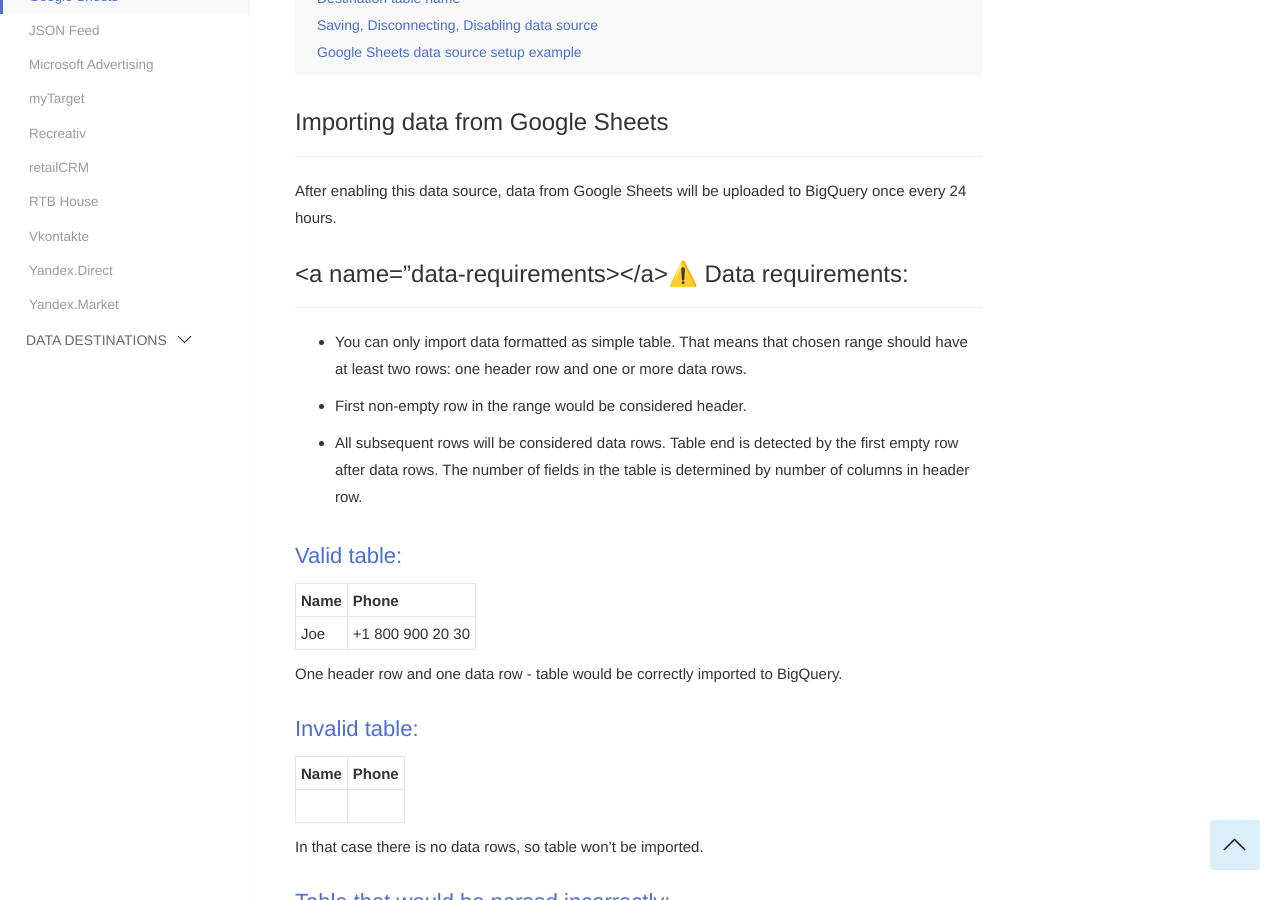
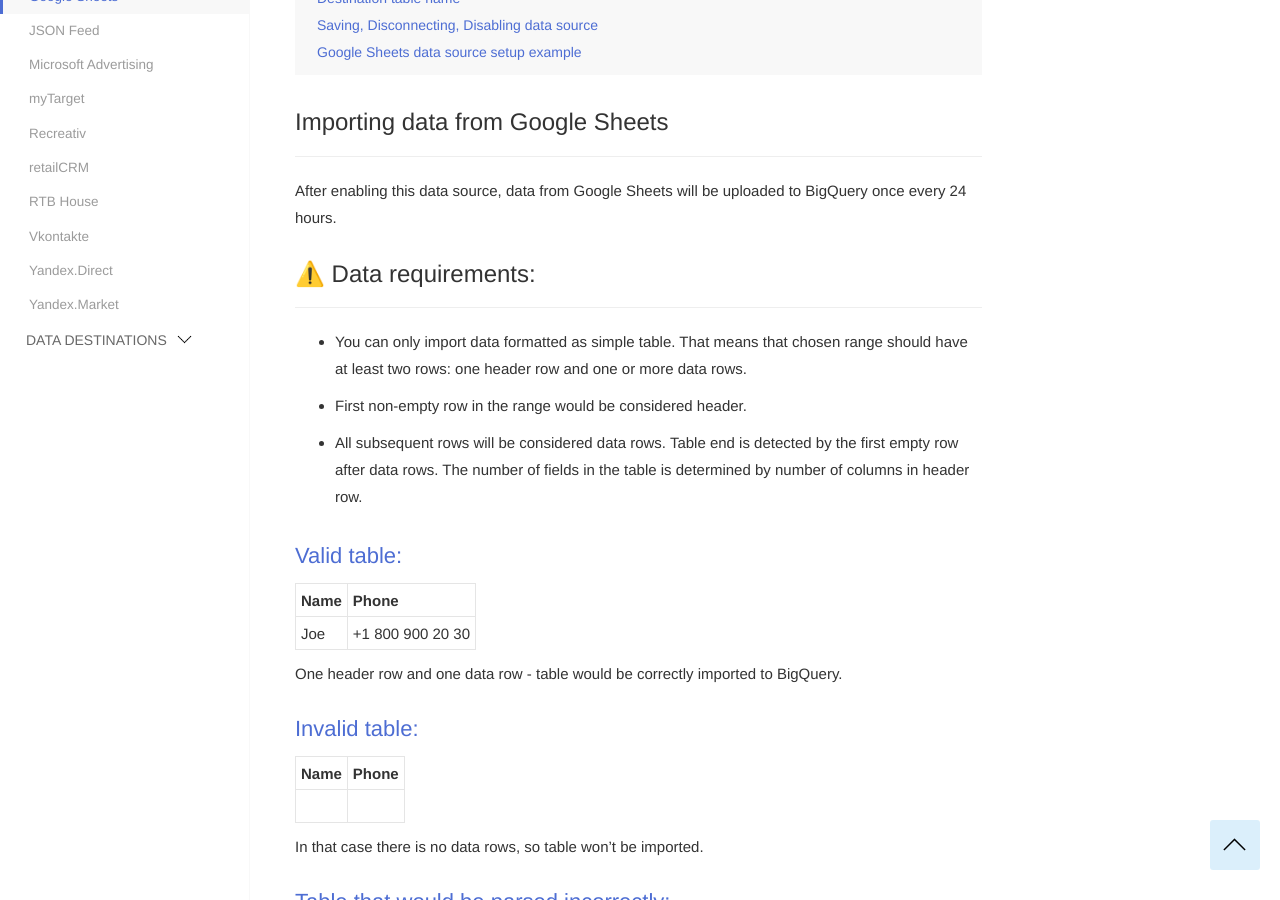
Before and after one commit to segmentstream-com/segmentstream-com.github.io, a Jekyll site: the page built from _docs/datasources/google sheets.md, in a window 1280 px wide and 900 px high, scrolled down 677 px. Built offline with Jekyll 4.4.1, drawn with Linux system fonts in a browser that asks for light colours; nearby versions of some CDN libraries.

Commit message:
fix missed quote

```diff
--- a/_docs/datasources/google sheets.md
+++ b/_docs/datasources/google sheets.md
@@ -31,7 +31,7 @@
 
 After enabling this data source, data from Google Sheets will be uploaded to BigQuery once every 24 hours.
 
-### <a name="data-requirements></a>⚠️ Data requirements:
+### <a name="data-requirements"></a>⚠️ Data requirements:
 ------
 - You can only import data formatted as simple table. That means that chosen range should have at least two rows:
 one header row and one or more data rows.
```
